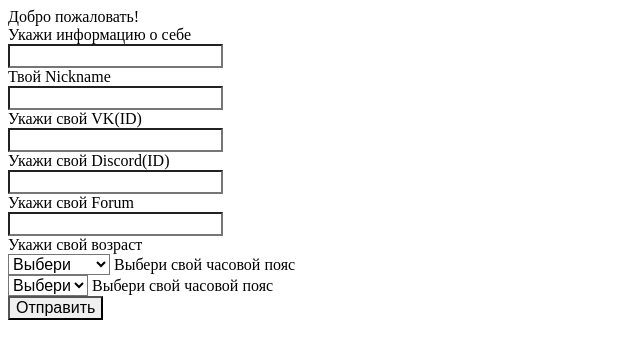
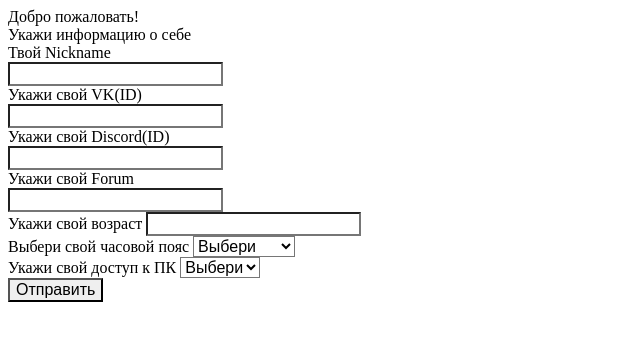
Before and after one commit to sak0v/stats_github.io, a plain HTML site: page index.html in a window 1280 px wide. Shown: the whole page, without its empty margins (0-640 px from the left). Drawn offline with Linux system fonts and the light colour scheme.

Commit message:
Update index.html

```diff
--- a/index.html
+++ b/index.html
@@ -6,10 +6,8 @@
 <body>
   <div class="form">
     <form id="myForm">
-      <div class="title">Добро пожаловать!</div>
-      <div class="subtitle">Укажи информацию о себе</div>
+      <div class="title">Добро пожаловать!<br>Укажи информацию о себе</br> </div>
       <div class="input-container ic1">
-        <input id="nickname" class="input" type="text" placeholder=" " required/>
         <div class="cut"></div>
         <label for="nickname" class="placeholder">Твой Nickname</label>
       </div>
@@ -32,23 +30,24 @@
         <input id="age" class="input" type="text" placeholder=" " required/>
         <div class="cut cut-short"></div>
         <label for="age" class="placeholder">Укажи свой возраст</label>
+        <input id="nickname" class="input" type="text" placeholder=" " required/>
       </div>
       <div class="input-container ic2">
+        <label for="timezone" class="placeholder">Выбери свой часовой пояс</label>
         <select id="timezone" class="input" name="timezone"required>
           <option value="" selected disabled>Выбери</option>
           <option value="1- MSK">1- МСК</option>
           <option value="MSK">MSK</option>
           <option value="1+ MSK">1+ МСК:00</option>
         </select>
-        <label for="timezone" class="placeholder">Выбери свой часовой пояс</label>
       </div>
       <div class="input-container ic2">
+        <label for="timezone" class="placeholder">Укажи свой доступ к ПК</label>
         <select id="comp" class="input" name="comp"required>
           <option value="" selected disabled>Выбери</option>
           <option value="Yes">✅ Да</option>
           <option value="No">❌ Нет</option>
         </select>
-        <label for="timezone" class="placeholder">Выбери свой часовой пояс</label>
       </div>
       <button type="text" class="submit">Отправить</button>
       </div>
```
